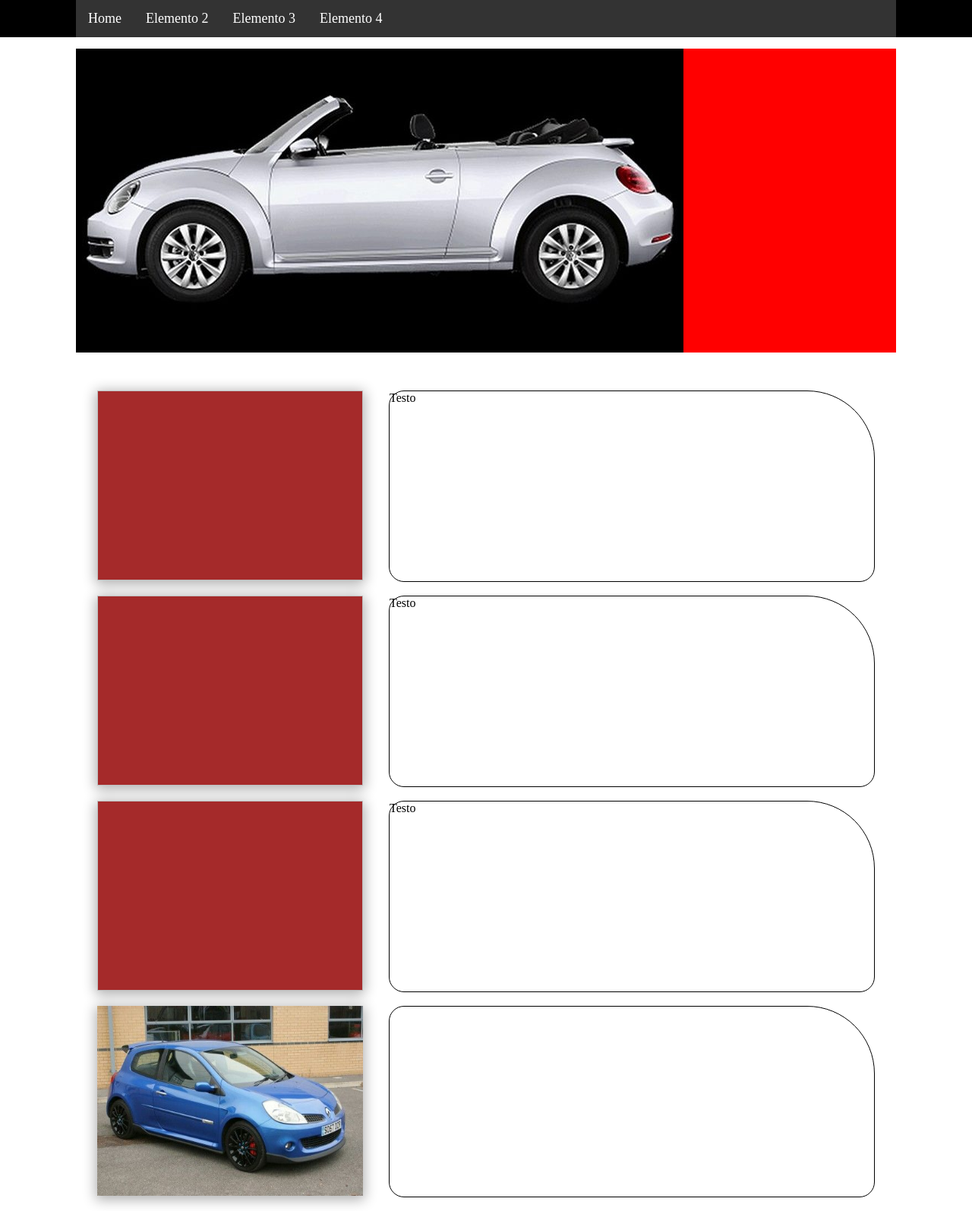
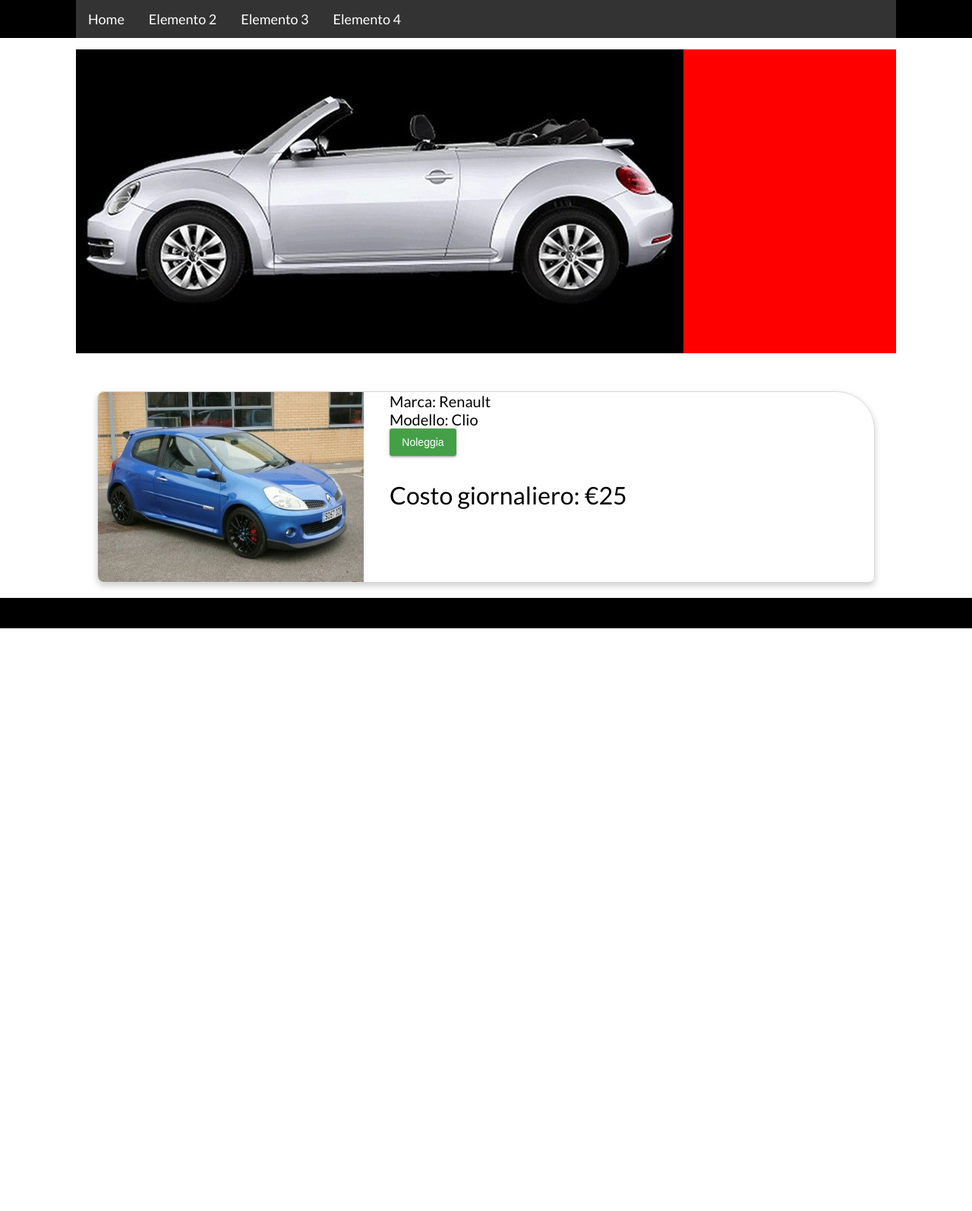
Before and after one commit to Domyf/VH-Site, a PHP site: page /VH-Site/home.php in a window 1280 px wide. Shown: the whole page at 76% size. After the commit the page ends 827 px from the top, so only its background shows below. Run offline with PHP 8.4, Linux system fonts and the light colour scheme.

Commit message:
Car list and btn noleggia

```diff
--- a/home.php
+++ b/home.php
@@ -3,7 +3,8 @@
     <head>
         <meta charset="UTF-8">
         <link rel="stylesheet" href="homestyle.css">
-        <title>Home</title>
+        <link href="https://fonts.googleapis.com/css?family=Lato" rel="stylesheet">
+        <title>Car Sharing</title>
     </head>
     <body onload="cambia_slide()">
         <div style="background: black; width: 100%;">
@@ -24,30 +25,14 @@
 
         <div class="page-content horizontal-centered">
             <div class="car-item">
-                <img class="car-img">
+                <img class="car-img" src="img/auto/DF486TY.jpg">
                 <div class="car-descr">
-                    Testo
+                    <div>Marca: Renault</div>
+                    <div>Modello: Clio</div>
+                    <input type="button" value="Noleggia" class="btn-noleggia">
+                    <p style="font-size:32px;">Costo giornaliero: €25</p>
                 </div>
-            </div>
-
-            <div class="car-item">
-                <img class="car-img">
-                <div class="car-descr">
-                    Testo
-                </div>
-            </div>
-
-            <div class="car-item">
-                <img class="car-img">
-                <div class="car-descr">
-                    Testo
-                </div>
-            </div>
-
-            <div class="car-item">
-                <img class="car-img" src="img/auto/DF486TY.jpg">
-                <div class="car-descr"></div>
-                <div style = "clear:both;></div>
+                <div style="clear:both;"></div>
             </div>
         </div>
 
--- a/homestyle.css
+++ b/homestyle.css
@@ -1,5 +1,7 @@
 body {
     margin: 0;
+    font-family: 'Lato', sans-serif;
+    font-size: 20px;
 }
 
 .topnav {
@@ -11,6 +13,7 @@
 }
 
 .topnav a {
+    outline: none;
     float: left;
     display: block;
     color: white;
@@ -57,7 +60,7 @@
 
 /* Contenuto pagina */
 .page-content {
-	padding-top: 50px;
+    padding-top: 50px;
     /*padding: 10px 28px;*/
     background-color: white;
 }
@@ -100,8 +103,23 @@
 /* Car info */
 .car-item {
     height: 250px;
-    padding: 0 28px 0 28px;
+    margin-left: 28px;
+    margin-right: 28px;
     margin-bottom: 20px;
+    border-radius: 8px 50px 8px 8px;
+    -moz-border-radius: 8px 50px 8px 8px;
+    -webkit-border-radius: 8px 50px 8px 8px;
+    border: 1px solid rgba(0,0,0,0.15);
+
+    -webkit-box-shadow: 0px 4px 8px 0 rgba(0,0,0,0.20);
+    -moz-box-shadow: 0px 4px 8px 0 rgba(0,0,0,0.20);
+    box-shadow: 0px 4px 8px 0 rgba(0,0,0,0.20);
+}
+
+.car-item:hover {
+    -webkit-box-shadow: 0px 3px 16px 2px rgba(0,0,0,0.32);
+    -moz-box-shadow: 0px 3px 16px 2px rgba(0,0,0,0.32);
+    box-shadow: 0px 6px 10px 0 rgba(0,0,0,0.26);
 }
 
 .car-img {
@@ -109,10 +127,9 @@
     width: 350px;
     background: brown;
     float: left;
-
-    -webkit-box-shadow: 0px 3px 16px 2px rgba(0,0,0,0.32);
-	-moz-box-shadow: 0px 3px 16px 2px rgba(0,0,0,0.32);
-	box-shadow: 0px 3px 16px 2px rgba(0,0,0,0.32);
+    border-radius: 8px 0 8px 0;
+	-moz-border-radius: 8px 0 8px 0;
+	-webkit-border-radius: 8px 0 0 8px;
 }
 
 .car-descr {
@@ -120,9 +137,37 @@
     width: 638px;
     float: left;
     margin-left: 34px;
+}
 
-    border-radius: 20px 89px 20px 20px;
-	-moz-border-radius: 20px 89px 20px 20px;
-	-webkit-border-radius: 20px 89px 20px 20px;
-	border: 1px solid #000000;
+/* Bottone noleggia */
+.btn-noleggia {
+    height: 36px;
+    width: 88px;
+    padding: 0 16px 0 16px;
+    font-size: 14px;
+    line-height: 20px;
+    font-weight: 500;
+    color: white;
+    cursor: pointer;
+    background-color: #43A047;
+    border-width: 0;
+    border-radius: 3px;
+    box-shadow: 0 2px 2px 0 rgba(0,0,0,0.14), 0 3px 1px -2px rgba(0,0,0,0.12), 0 1px 5px 0 rgba(0,0,0,0.2);
 }
+
+/** Bottone Noleggia on focus */
+.btn-noleggia:focus {
+    outline: none;
+    border-width: 0;
+}
+
+/** Bottone Noleggia on hover */
+.btn-noleggia:hover {
+    cursor: pointer;
+    box-shadow: 0 2px 2px 0 rgba(0,0,0,0.14), 0 3px 1px -2px rgba(0,0,0,0.15), 0 2px 5px 0 rgba(0,0,0,0.4);
+}
+
+/** Bottone Noleggia premuto */
+.btn-noleggia:active {
+    box-shadow: 0 2px 2px 0 rgba(0,0,0,0.12), 0 3px 8px 2px rgba(0,0,0,0.15), 0 2px 5px 0 rgba(0,0,0,0.4);
+}
```
